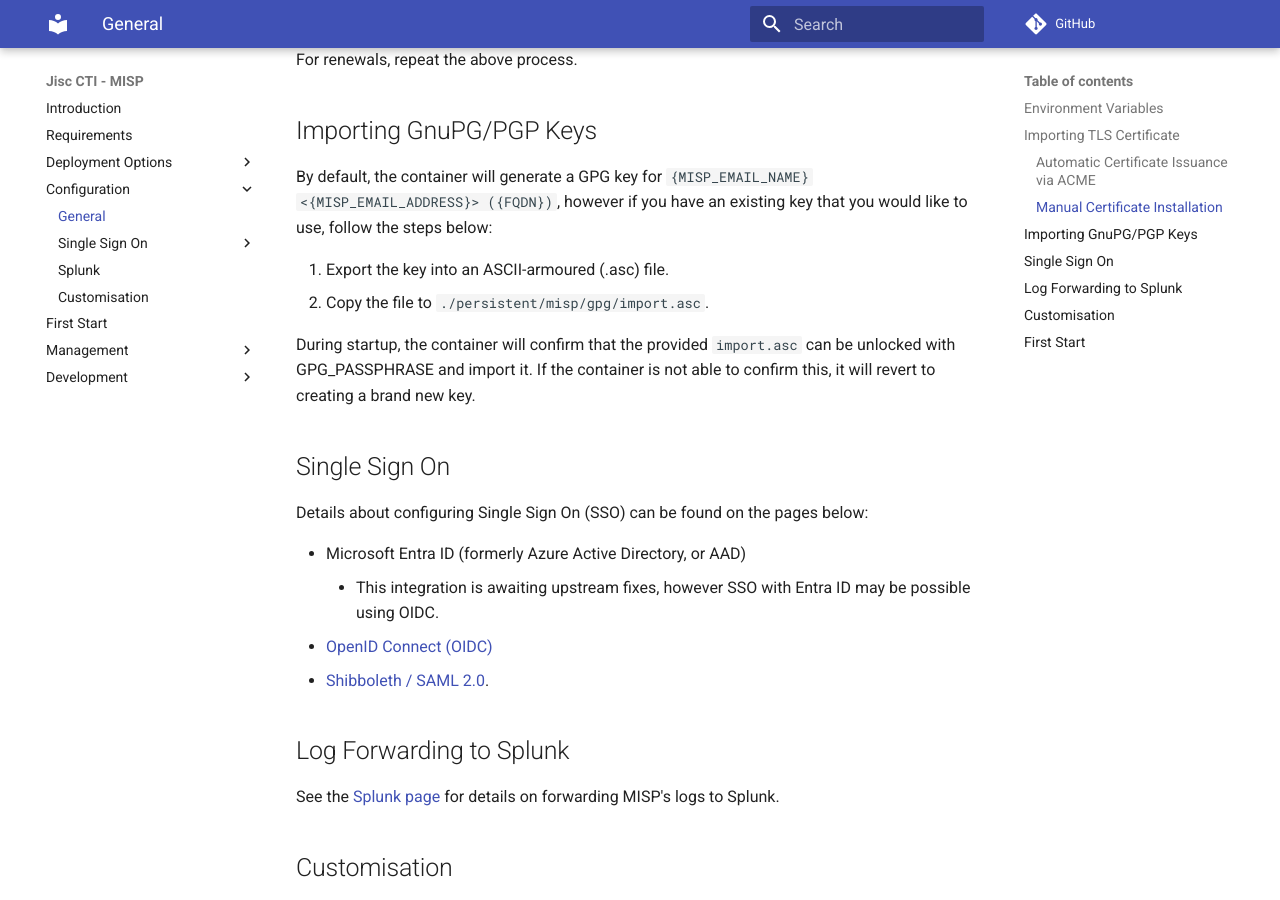
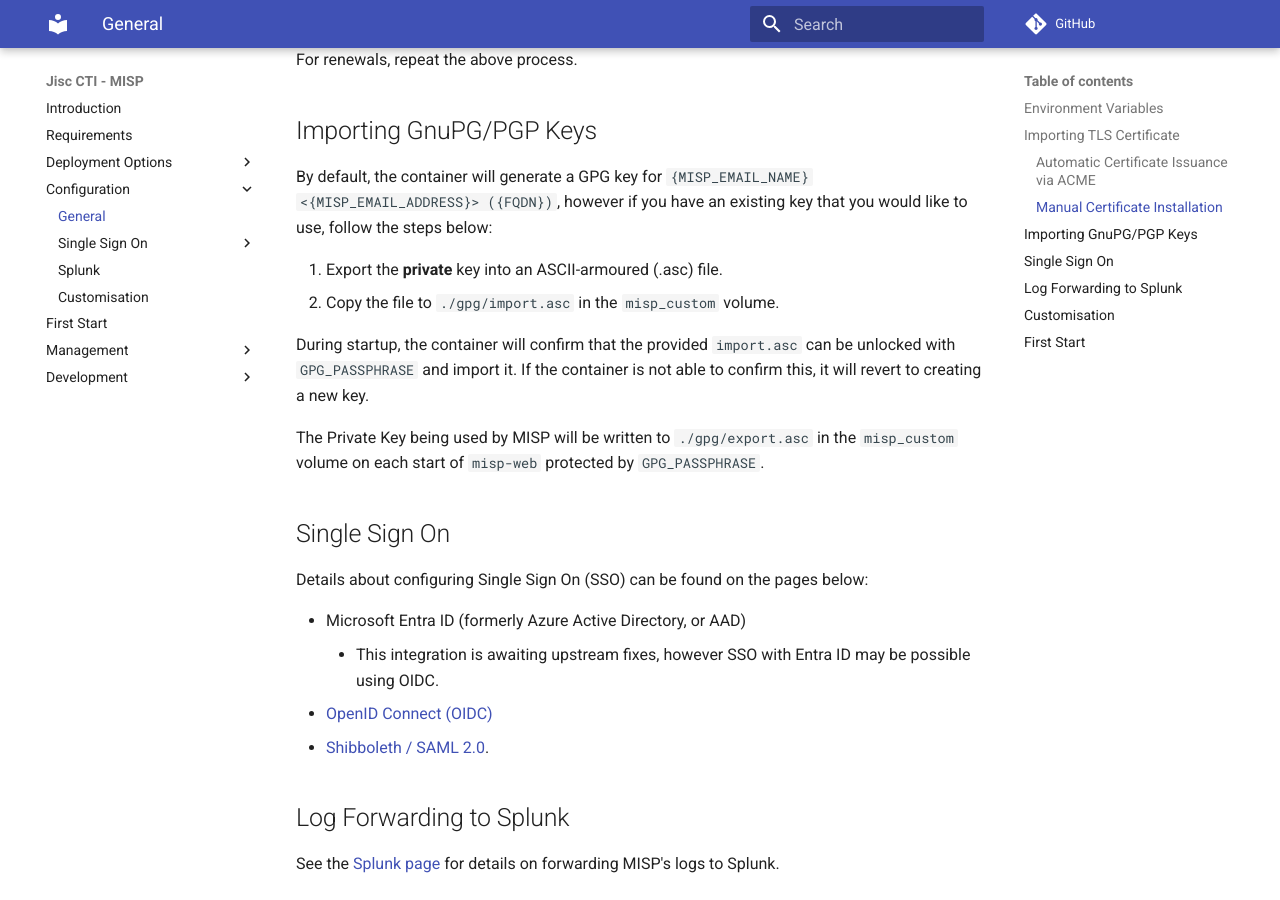
Before and after one commit to JiscCTI/misp-docker, an MkDocs documentation site: the page built from pages/configuration/general.md, in a window 1280 px wide and 900 px high, scrolled down 4020 px. Built offline with MkDocs 1.6.1 and Material for MkDocs 9.7.7, drawn with Linux system fonts in a browser that asks for light colours; comment, search, counter and statistics services are not loaded.

Commit message:
fix: migrate gpg to misp_custom

```diff
--- a/pages/configuration/general.md
+++ b/pages/configuration/general.md
@@ -142,12 +142,15 @@
 `{MISP_EMAIL_NAME} <{MISP_EMAIL_ADDRESS}> ({FQDN})`, however if you have an existing key that you
 would like to use, follow the steps below:
 
-1. Export the key into an ASCII-armoured (.asc) file.
-2. Copy the file to `./persistent/misp/gpg/import.asc`.
+1. Export the **private** key into an ASCII-armoured (.asc) file.
+2. Copy the file to `./gpg/import.asc` in the `misp_custom` volume.
 
 During startup, the container will confirm that the provided `import.asc` can be unlocked with
-GPG_PASSPHRASE and import it. If the container is not able to confirm this, it will revert to
-creating a brand new key.
+`GPG_PASSPHRASE` and import it. If the container is not able to confirm this, it will revert to
+creating a new key.
+
+The Private Key being used by MISP will be written to `./gpg/export.asc` in the `misp_custom` volume
+on each start of `misp-web` protected by `GPG_PASSPHRASE`.
 
 ## Single Sign On
 
```
Also changed, not shown: 1 other file.
